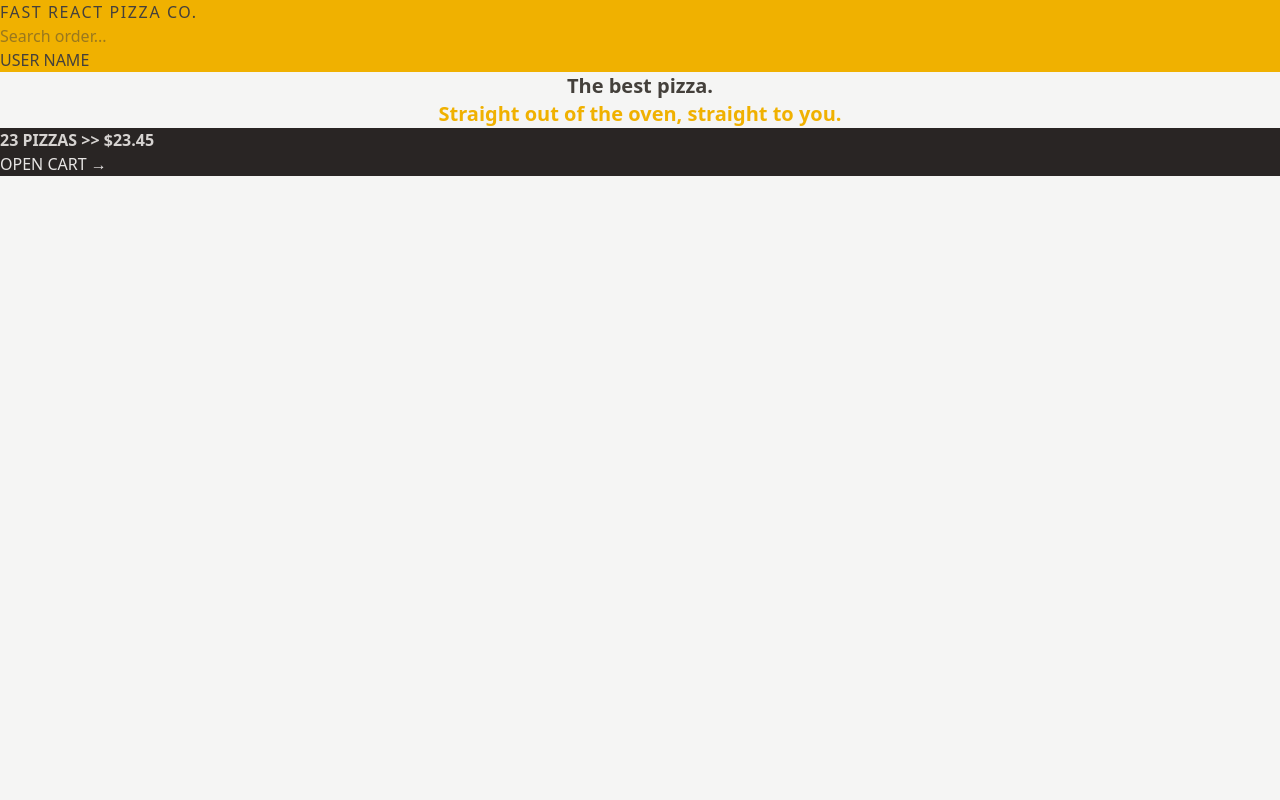
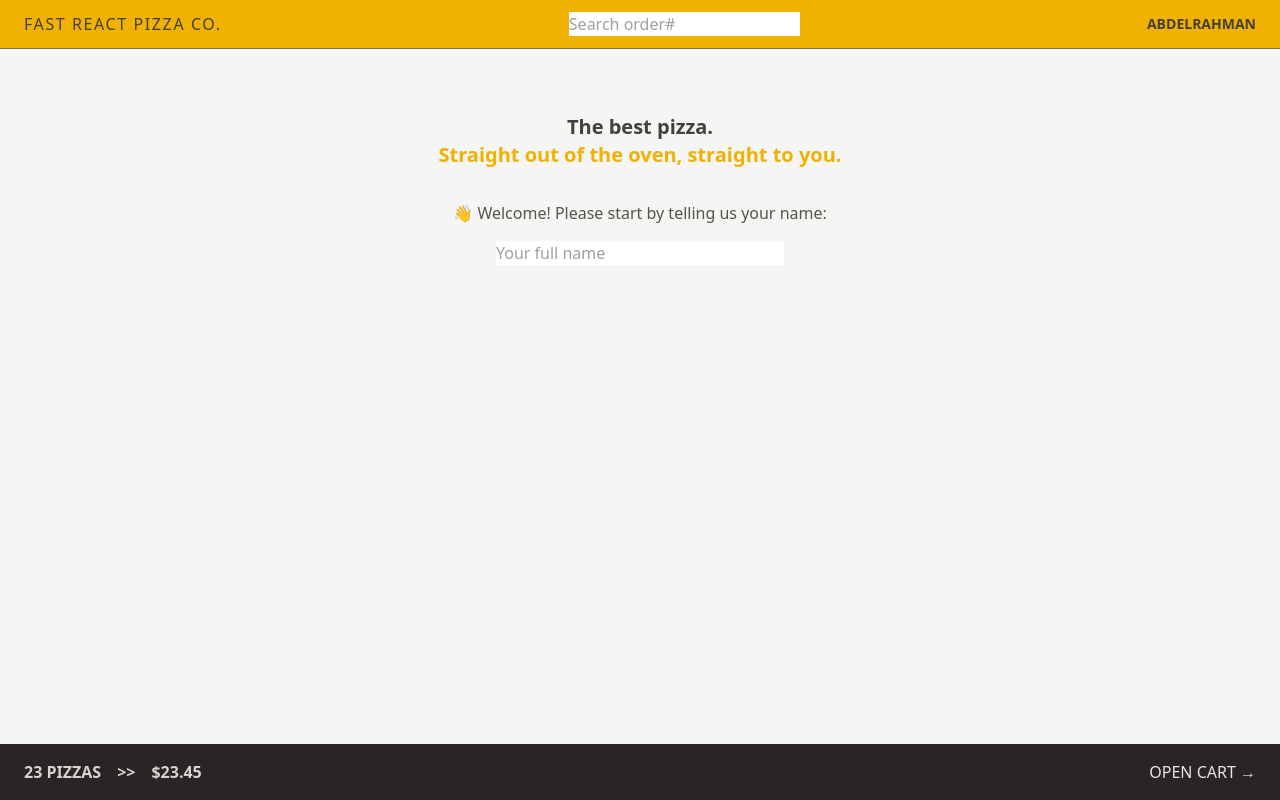
Before and after one commit to AbdelrahmanEhab20/fast-react-pizza, a React (Vite) app: page / in a window 1280 px wide. Built offline with nearby package versions, Linux system fonts and the light colour scheme.

Commit message:
Adding new updates for updating the styling and managing fields of the site

```diff
--- a/prettier.config.js
+++ b/prettier.config.js
@@ -1,6 +1,6 @@
 // prettier.config.js
-
-/** @type {import('prettier').Config & import('prettier-plugin-tailwindcss').PluginOptions} */
 export default {
   plugins: ["prettier-plugin-tailwindcss"],
+  // If the above doesn't work, try adding the explicit path:
+  // plugins: [require('prettier-plugin-tailwindcss')],
 };
--- a/src/features/cart/Cart.jsx
+++ b/src/features/cart/Cart.jsx
@@ -29,7 +29,7 @@ function Cart() {
     console.log(cart);
     return (
         <div>
-            <Link to="/menu">&larr; Back to menu</Link>
+            <Link to="/menu" className='text-sm text-blue-500 hover:text-blue-600'>&larr; Back to menu</Link>
 
             <h2>Your cart, %NAME%</h2>
 
--- a/src/features/cart/CartOverview.jsx
+++ b/src/features/cart/CartOverview.jsx
@@ -2,10 +2,10 @@ import { Link } from "react-router-dom";
 
 function CartOverview() {
     return (
-        <div className="bg-stone-800 text-stone-200 uppercase">
-            <p className="font-semibold text-stone-300">
+        <div className="flex items-center justify-between bg-stone-800 text-stone-200 p-4 uppercase text-sm md:text-base sm:px-6 ">
+            <p className="font-semibold text-stone-300 space-x-2 sm:space-x-4">
                 <span>23 pizzas</span>
-                <span>{" >> "}</span>
+                <span>{">>"}</span>
                 <span>$23.45</span>
             </p>
             {/* <a href="#">Open cart &rarr;</a> */}
--- a/src/features/order/CreateOrder.jsx
+++ b/src/features/order/CreateOrder.jsx
@@ -6,7 +6,7 @@ import { createOrder } from "../../services/apiRestaurant";
 // https://uibakery.io/regex-library/phone-number
 const isValidPhone = (str) =>
   /^\+?\d{1,4}?[-.\s]?\(?\d{1,3}?\)?[-.\s]?\d{1,4}[-.\s]?\d{1,4}[-.\s]?\d{1,9}$/.test(
-        str
+    str,
   );
 console.log(isValidPhone("1234567")); // true
 console.log(isValidPhone("123-abc-7890")); // false
@@ -47,7 +47,7 @@ function CreateOrder() {
       <h2>Ready to order? Let's go!</h2>
 
       {/* <Form method="POST" action="/order/new"> */}
-            <Form method="POST" >
+      <Form method="POST">
         <div>
           <label>First Name</label>
           <input type="text" name="customer" required />
@@ -79,9 +79,13 @@ function CreateOrder() {
         </div>
 
         <div>
-                    <input type="hidden" name="cart"
-                        value={JSON.stringify(cart)} />
-                    <button disabled={isSubmitting}>{isSubmitting ? "Placing Order" : "Order now"}</button>
+          <input type="hidden" name="cart" value={JSON.stringify(cart)} />
+          <button
+            className="inline-block rounded-full bg-yellow-400 px-4 py-3 font-semibold tracking-wide text-stone-600 uppercase transition-colors duration-300 hover:bg-yellow-200 focus:bg-yellow-300 focus:ring focus:ring-yellow-300 focus:ring-offset-2 focus:outline-none disabled:cursor-not-allowed"
+            disabled={isSubmitting}
+          >
+            {isSubmitting ? "Placing Order" : "Order now"}
+          </button>
         </div>
       </Form>
     </div>
@@ -101,7 +105,8 @@ export async function action({ request }) {
   const errors = {};
   // error handling
   if (!isValidPhone(orderData.phone)) {
-        errors.phone = "Please give us your correct phone number , We might need to contact you "
+    errors.phone =
+      "Please give us your correct phone number , We might need to contact you ";
   }
   if (Object.keys(errors).length > 0) {
     return errors;
--- a/src/features/order/components/SearchOrder.jsx
+++ b/src/features/order/components/SearchOrder.jsx
@@ -14,8 +14,9 @@ function SearchOrder() {
     return (
         <form onSubmit={handleSubmit}>
             <input
+                className="bg-white"
                 type="text"
-                placeholder="Search order..."
+                placeholder="Search order#"
                 value={query}
                 onChange={(e) => setQueryTerm(e.target.value)}
             />
--- a/src/features/user/CreateUser.jsx
+++ b/src/features/user/CreateUser.jsx
@@ -1,7 +1,7 @@
-import { useState } from 'react';
+import { useState } from "react";
 
 function CreateUser() {
-    const [username, setUsername] = useState('');
+  const [username, setUsername] = useState("");
 
   function handleSubmit(e) {
     e.preventDefault();
@@ -9,16 +9,19 @@ function CreateUser() {
 
   return (
     <form onSubmit={handleSubmit}>
-            <p>👋 Welcome! Please start by telling us your name:</p>
+      <p className="mb-4 text-sm text-stone-600 md:text-base">
+        👋 Welcome! Please start by telling us your name:
+      </p>
 
       <input
+        className="bg-white w-72"
         type="text"
         placeholder="Your full name"
         value={username}
         onChange={(e) => setUsername(e.target.value)}
       />
 
-            {username !== '' && (
+      {username !== "" && (
         <div>
           <button>Start ordering</button>
         </div>
--- a/src/features/user/Username.jsx
+++ b/src/features/user/Username.jsx
@@ -1,7 +1,7 @@
 
 function Username() {
   return (
-    <div className="text-sm font-semibold">Abdelrahman</div>
+    <div className="hidden text-sm font-semibold md:block">Abdelrahman</div>
   )
 }
 
--- a/src/ui/AppLayout.jsx
+++ b/src/ui/AppLayout.jsx
@@ -1,6 +1,6 @@
-import { Outlet, useNavigation } from "react-router-dom"
-import CartOverview from "../features/cart/CartOverview"
-import Header from "./Header"
+import { Outlet, useNavigation } from "react-router-dom";
+import CartOverview from "../features/cart/CartOverview";
+import Header from "./Header";
 import Loader from "./Loader";
 
 function AppLayout() {
@@ -8,17 +8,19 @@ function AppLayout() {
   const isLoading = navigation.state === "loading";
 
   return (
-        <div className="layout">
+    <div className="grid h-screen grid-rows-[auto_1fr_auto]">
       {isLoading && <Loader />}
       <Header />
 
-            <main>
+      <div className="overflow-scroll">
+        <main className="max-w-3xl mx-auto">
           <Outlet />
         </main>
+      </div>
 
       <CartOverview />
     </div>
-    )
+  );
 }
 
-export default AppLayout
+export default AppLayout;
--- a/src/ui/Header.jsx
+++ b/src/ui/Header.jsx
@@ -1,13 +1,14 @@
 import { Link } from 'react-router-dom'
 import SearchOrder from '../features/order/components/SearchOrder'
+import Username from '../features/user/Username'
 
 function Header() {
     return (
-        <header className='bg-yellow-500 uppercase'>
+        <header className='flex items-center justify-between bg-yellow-500 px-4 py-3 uppercase border-b border-stone-500 sm:px-6'>
             <Link to="/" className='tracking-widest'>Fast React Pizza Co.</Link>
             <SearchOrder />
-            <p>USER NAME</p>
-        </header>
+            <Username/>
+         </header>
     )
 }
 
--- a/src/ui/Home.jsx
+++ b/src/ui/Home.jsx
@@ -1,13 +1,18 @@
+import CreateUser from "../features/user/CreateUser";
+
 function Home() {
   return (
-        <div>
-            <h1 className="text-xl text-center font-semibold">
+    <div className="my-10 px-16 text-center sm:my-16">
+      <h1 className="text-xl font-semibold mb-8">
         The best pizza.
         <br />
         <span className="text-yellow-500">
           Straight out of the oven, straight to you.
         </span>
       </h1>
+
+      {/* User Creation Form */}
+      <CreateUser />
     </div>
   );
 }
```
Lines whose indentation alone changed are shown as unchanged.
